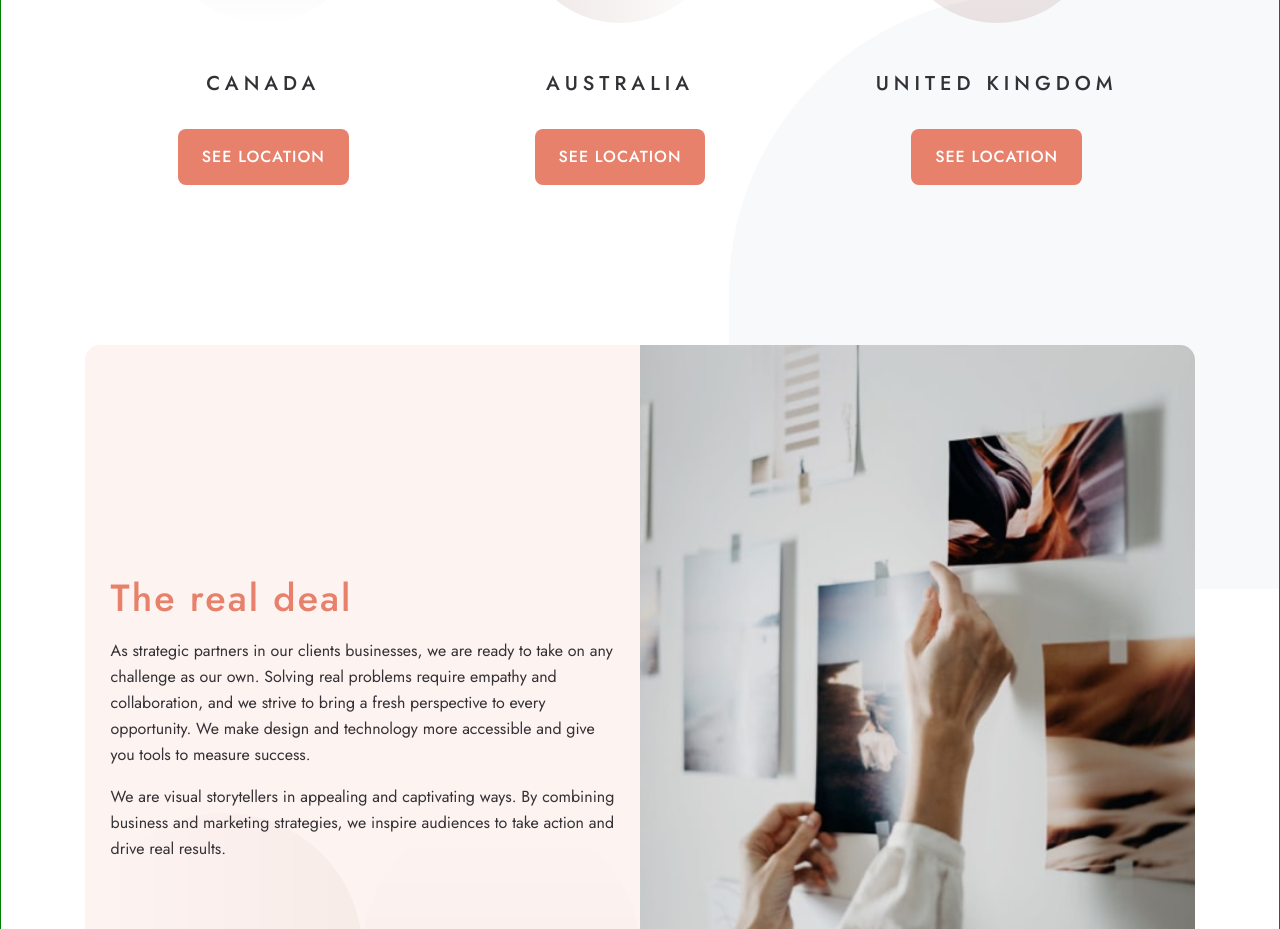
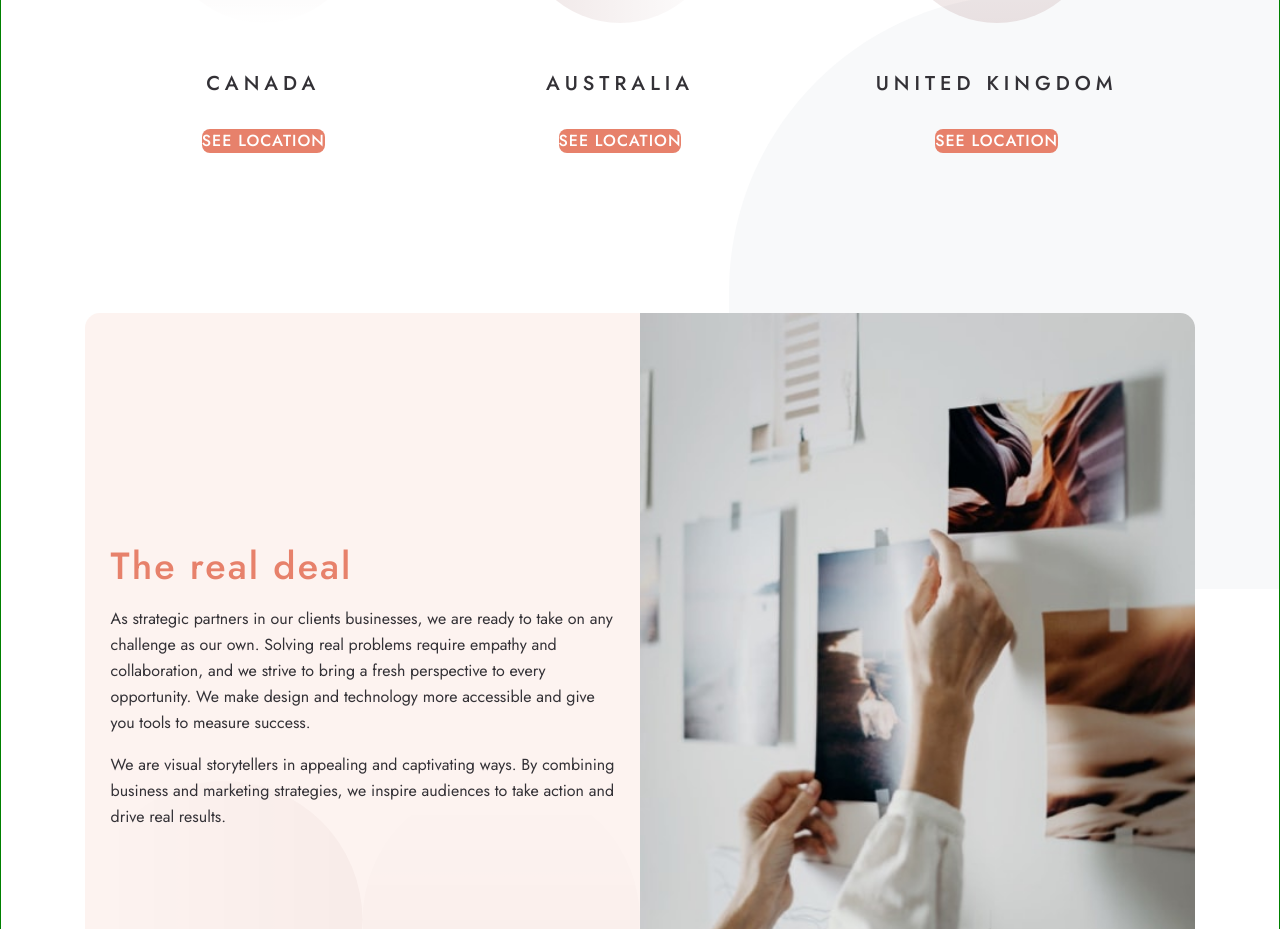
Before and after one commit to Sasa-Tausan/designo, a React (Vite) app: page /company in a window 1280 px wide. Shown: the part 1960-2889 px from the top of the page. Built offline with nearby package versions, Linux system fonts and the light colour scheme.

Commit message:
optimized button classes

```diff
--- a/src/components/Contact.jsx
+++ b/src/components/Contact.jsx
@@ -62,7 +62,7 @@ const Contact = () => {
               <button
                 type='submit'
                 disabled={isSubmitting}
-                className='btn-on-dark medium uppercase'
+                className='btn-submit btn-dark medium uppercase'
               >
                 Submit
               </button>
--- a/src/components/Footer.jsx
+++ b/src/components/Footer.jsx
@@ -21,10 +21,7 @@ const Footer = () => {
                 out how our expertise can help your business grow.
               </p>
             </div>
-            <Link
-              to='/contact'
-              className='btn-on-dark medium text-clr-dark br-15 uppercase'
-            >
+            <Link to='/contact' className='btn btn-dark medium br-15 uppercase'>
               get in touch
             </Link>
           </div>
--- a/src/components/Home.jsx
+++ b/src/components/Home.jsx
@@ -25,10 +25,7 @@ const Home = () => {
               experiences. Find out more about our services.
             </p>
           </article>
-          <Link
-            to='/about'
-            className='btn-on-dark medium text-clr-dark  uppercase'
-          >
+          <Link to='/about' className='btn btn-dark medium uppercase'>
             Learn More
           </Link>
         </div>
--- a/src/components/LocationSection.jsx
+++ b/src/components/LocationSection.jsx
@@ -23,7 +23,7 @@ const LocationSection = () => {
                 onClick={() => {
                   navigate('/locations', { state: { locationId: country } });
                 }}
-                className='btn-on-light medium uppercase'
+                className='btn btn-light medium uppercase'
               >
                 see location
               </a>
--- a/src/index.css
+++ b/src/index.css
@@ -92,49 +92,44 @@ select {
 }
 
 /* ========== Button classes ========== */
-.btn-on-dark {
+.btn,
+.btn-submit {
   width: fit-content;
+  border: none;
+  border-radius: 0.5rem;
+  letter-spacing: 1px;
+  cursor: pointer;
+  transition: background-color 500ms ease, color 500ms ease;
+}
 
-  border: none;
+.btn-dark,
+.btn-on-light {
+  padding: 1em 1.5em;
+}
 
-  padding: 1em 1.5em;
-
+.btn-dark {
   background-color: var(--clr-prim-white);
 
-  border-radius: 0.5rem;
-
   color: var(--clr-prim-black);
-
-  letter-spacing: 1px;
-
-  transition: background-color 500ms ease, color 500ms ease;
-
-  cursor: pointer;
 }
 
-.btn-on-dark:hover {
+.btn-dark:hover {
   background-color: var(--clr-sec-light-peach);
   color: var(--clr-prim-white);
 }
 
-.btn-on-light {
-  width: fit-content;
-
-  padding: 1em 1.5em;
-
+.btn-light {
   background-color: var(--clr-prim-peach);
-
   color: var(--clr-prim-white);
-
-  letter-spacing: 1px;
-
-  border-radius: 0.5rem;
-
-  transition: background-color 500ms ease, color 500ms ease;
 }
 
-.btn-on-light:hover {
+.btn-light:hover {
   background-color: var(--clr-sec-light-peach);
+}
+
+.btn-submit {
+  align-self: flex-end;
+  padding-inline: 3rem;
 }
 
 /* ========== Font color classes ========== */
@@ -806,11 +801,6 @@ header {
   line-height: 26px; /* 216.667% */
 }
 
-.form button {
-  align-self: flex-end;
-  padding-inline: 3rem;
-}
-
 /* ========== FOOTER COMPONENT ========== */
 footer {
   padding-top: 15rem;
```
